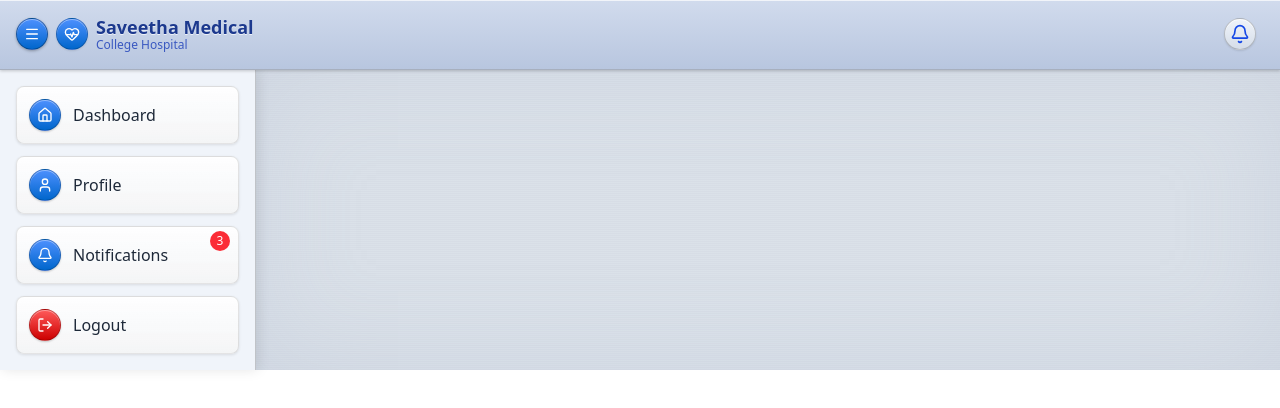
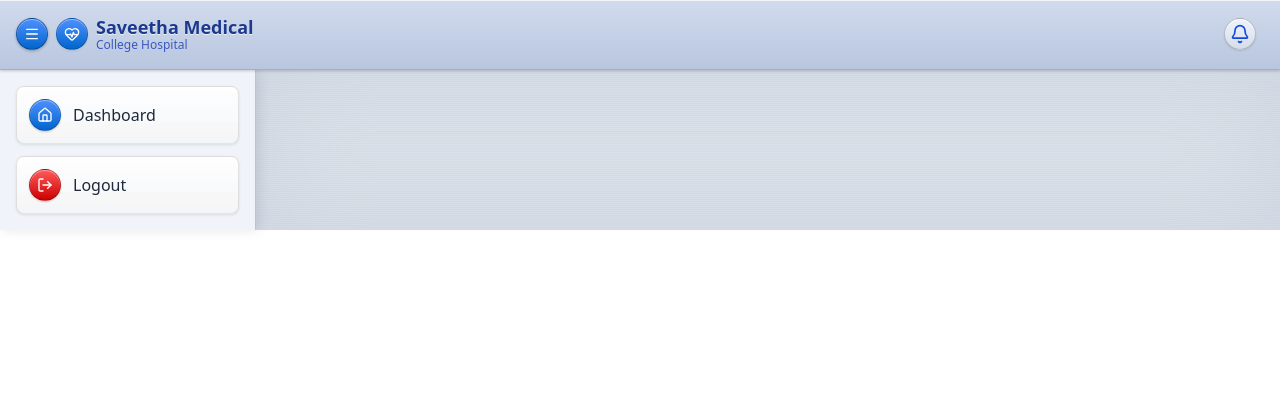
Before and after one commit to Mukunthan-A-R/simats-medical-client, a React (Vite) app: page /admin in a window 1280 px wide. Shown: the top 408 px of the page. Built offline with nearby package versions, Linux system fonts and the light colour scheme.

Commit message:
updating my patients component

```diff
--- /dev/null
+++ b/src/components/admin/AdminSidebar.jsx
@@ -0,0 +1,137 @@
+import React from "react";
+import { HomeIcon, UserIcon, BellIcon, LogOutIcon } from "lucide-react";
+import { aquaButtonStyle, aquaGlossEffect } from "../../utils/constants";
+import { useParams } from "react-router-dom";
+
+export default function AdminSidebar({
+  isOpen,
+  onClose,
+  onNavigate,
+  notificationCount = 0,
+}) {
+  const { studentId } = useParams();
+
+  return (
+    <>
+      {/* Sidebar */}
+      <div
+        className={`h-100vh w-64 z-10 transform transition-transform duration-300 ease-in-out ${
+          isOpen ? "translate-x-0" : "-translate-x-full"
+        }`}
+        style={{
+          backgroundColor: "#f0f4fa",
+          borderRight: "1px solid rgba(0,0,0,0.2)",
+          boxShadow: "2px 0 12px rgba(0,0,0,0.1)",
+        }}
+      >
+        {/* Menu items */}
+        <div className="p-4 space-y-3">
+          {[
+            {
+              icon: HomeIcon,
+              label: "Dashboard",
+              path: `/admin/dashboard/${studentId}`,
+            },
+            // {
+            //   icon: UserIcon,
+            //   label: "Profile",
+            //   path: `/student/profile/${studentId}`,
+            // },
+          ].map((item) => {
+            const Icon = item.icon;
+            return (
+              <button
+                key={item.label}
+                onClick={() => onNavigate(item.path)}
+                className={`w-full p-3 flex items-center rounded-lg ${aquaButtonStyle} ${aquaGlossEffect}`}
+                style={{
+                  background:
+                    "linear-gradient(to bottom, rgba(255,255,255,0.9), rgba(245,245,245,0.8))",
+                  boxShadow:
+                    "0 1px 3px rgba(0,0,0,0.1), inset 0 1px 0 rgba(255,255,255,0.7)",
+                  border: "1px solid rgba(0,0,0,0.1)",
+                }}
+              >
+                <div
+                  className={`w-8 h-8 rounded-full flex items-center justify-center mr-3 ${aquaButtonStyle} ${aquaGlossEffect}`}
+                  style={{
+                    background: "linear-gradient(to bottom, #4d90fe, #0066cc)",
+                    boxShadow:
+                      "0 1px 2px rgba(0,0,0,0.2), inset 0 1px 0 rgba(255,255,255,0.4)",
+                    border: "1px solid rgba(0,0,0,0.2)",
+                  }}
+                >
+                  <Icon size={16} className="text-white" />
+                </div>
+                {/* 👇 Increased font size to text-base */}
+                <span className="text-gray-800 font-medium text-base">
+                  {item.label}
+                </span>
+              </button>
+            );
+          })}
+
+          {/* Notifications */}
+          {/* <button
+            onClick={() => onNavigate(`/student/notifications/${studentId}`)}
+            className={`w-full p-3 flex items-center rounded-lg ${aquaButtonStyle} ${aquaGlossEffect} relative`}
+            style={{
+              background:
+                "linear-gradient(to bottom, rgba(255,255,255,0.9), rgba(245,245,245,0.8))",
+              boxShadow:
+                "0 1px 3px rgba(0,0,0,0.1), inset 0 1px 0 rgba(255,255,255,0.7)",
+              border: "1px solid rgba(0,0,0,0.1)",
+            }}
+          >
+            <div
+              className={`w-8 h-8 rounded-full flex items-center justify-center mr-3 ${aquaButtonStyle} ${aquaGlossEffect}`}
+              style={{
+                background: "linear-gradient(to bottom, #4d90fe, #0066cc)",
+                boxShadow:
+                  "0 1px 2px rgba(0,0,0,0.2), inset 0 1px 0 rgba(255,255,255,0.4)",
+                border: "1px solid rgba(0,0,0,0.2)",
+              }}
+            >
+              <BellIcon size={16} className="text-white" />
+            </div>
+            <span className="text-gray-800 font-medium text-base">
+              Notifications
+            </span>
+            {notificationCount > 0 && (
+              <span className="absolute top-1 right-2 bg-red-500 text-white rounded-full w-5 h-5 flex items-center justify-center text-xs">
+                {notificationCount > 9 ? "9+" : notificationCount}
+              </span>
+            )}
+          </button> */}
+
+          {/* Logout */}
+          <button
+            onClick={() => onNavigate("/")}
+            className={`w-full p-3 flex items-center rounded-lg ${aquaButtonStyle} ${aquaGlossEffect}`}
+            style={{
+              background:
+                "linear-gradient(to bottom, rgba(255,255,255,0.9), rgba(245,245,245,0.8))",
+              boxShadow:
+                "0 1px 3px rgba(0,0,0,0.1), inset 0 1px 0 rgba(255,255,255,0.7)",
+              border: "1px solid rgba(0,0,0,0.1)",
+            }}
+          >
+            <div
+              className={`w-8 h-8 rounded-full flex items-center justify-center mr-3 ${aquaButtonStyle} ${aquaGlossEffect}`}
+              style={{
+                background: "linear-gradient(to bottom, #ff5a5a, #cc0000)",
+                boxShadow:
+                  "0 1px 2px rgba(0,0,0,0.2), inset 0 1px 0 rgba(255,255,255,0.4)",
+                border: "1px solid rgba(0,0,0,0.2)",
+              }}
+            >
+              <LogOutIcon size={16} className="text-white" />
+            </div>
+            {/* 👇 Increased font size */}
+            <span className="text-gray-800 font-medium text-base">Logout</span>
+          </button>
+        </div>
+      </div>
+    </>
+  );
+}
--- a/src/components/faculty/dashboard/AdmittedPatientCard.jsx
+++ b/src/components/faculty/dashboard/AdmittedPatientCard.jsx
@@ -1,5 +1,6 @@
 import { AlertTriangleIcon, CalendarIcon, StethoscopeIcon } from "lucide-react";
 import { AgeCalc } from "../../../utils/userAgeCalculator";
+import { formatDate } from "../../../utils/constants";
 
 function AdmittedPatientCard({ patient, onNavigate }) {
   return (
@@ -27,12 +28,8 @@ function AdmittedPatientCard({ patient, onNavigate }) {
             </span>
             <div className="flex items-center text-sm text-gray-600 mt-0.5">
               <CalendarIcon size={10} className="mr-1" /> Admitted:{" "}
-              {patient?.admission_date}
+              {formatDate(patient?.admission_date)}
             </div>
-            {/* <div className="flex items-center text-xs text-gray-600 mt-0.5">
-              <StethoscopeIcon size={10} className="mr-1" />{" "}
-              {patient?.diagnosis}
-            </div> */}
             {/* Alerts */}
             {patient?.alerts?.length > 0 && (
               <div className="mt-1 flex flex-wrap gap-1">
--- a/src/pages/layouts/AdminLayout.jsx
+++ b/src/pages/layouts/AdminLayout.jsx
@@ -6,6 +6,7 @@ import { useRecoilState } from "recoil";
 import { userLoginAtom, userData } from "../../context/userAtom";
 import { useQuery } from "@tanstack/react-query";
 import { fetchAdminById } from "../../services/adminService";
+import AdminSidebar from "../../components/admin/AdminSidebar";
 
 export default function AdminLayout() {
   const navigate = useNavigate();
@@ -67,7 +68,7 @@ export default function AdminLayout() {
       <div className="flex flex-row">
         {/* Sidebar */}
         {isSideOpen && (
-          <StudentSidebar
+          <AdminSidebar
             isOpen={isSideOpen}
             onClose={() => setIsSideOpen(false)}
             onNavigate={handleNav}
```
